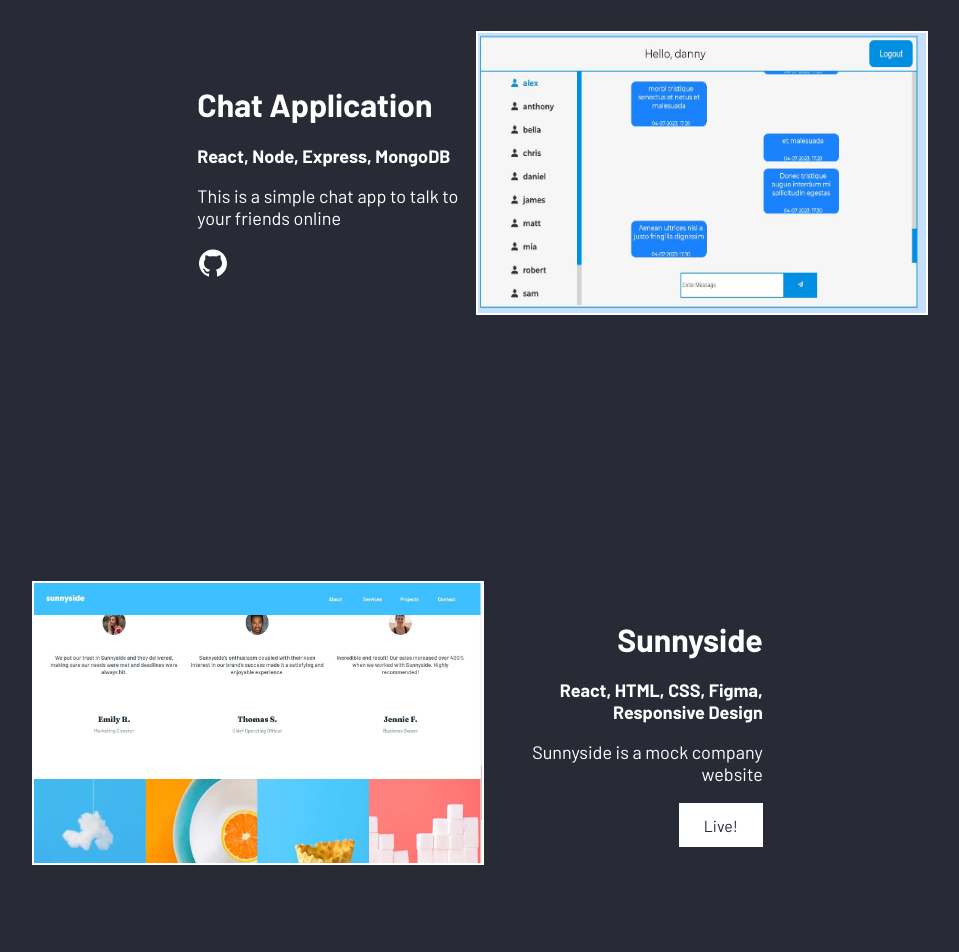
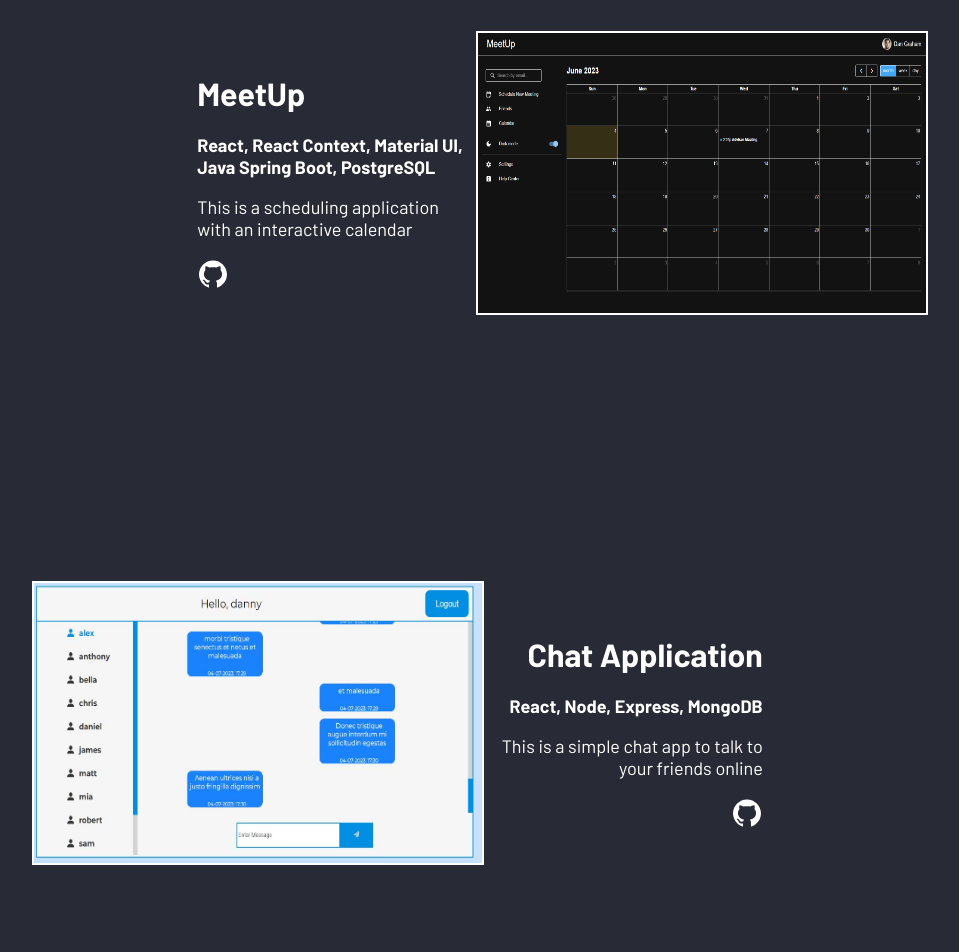
Before and after one commit to DanGraham23/PortfolioSite, a React (Create React App) app in the folder danielgraham/: page / in a window 1280 px wide. Shown: the part 2260-3212 px from the top of the page, without its empty margins (160-1119 px from the left). Built offline with nearby package versions, Linux system fonts and the light colour scheme.

Commit message:
update projects and resume

```diff
--- a/danielgraham/src/Components/Projects/Projects.jsx
+++ b/danielgraham/src/Components/Projects/Projects.jsx
@@ -2,6 +2,7 @@ import './style.css';
 import shopfriends from '../../assets/images/shop-friends1.JPG';
 import sunnyside from '../../assets/images/sunnyside1.JPG';
 import chatapp from '../../assets/images/react-chat1.JPG';
+import meetup from '../../assets/images/meetup.JPG';
 import { useEffect } from 'react';
 import {AiFillGithub,AiFillYoutube} from 'react-icons/ai';
 
@@ -55,13 +56,13 @@ export default function Projects(){
                         href="https://github.com/DanGraham23/ShopFriendsTs"
                         target="_blank"
                         rel="noopener noreferrer">
-                            <AiFillGithub className='project-info-icon icon-green' aria-label='github'></AiFillGithub>
+                            <AiFillGithub className='project-info-icon icon-green' aria-label='github-to-shopfriends'></AiFillGithub>
                         </a>
                         <a className='demo-link'
                         href="https://www.youtube.com/watch?v=CtrylePSosM"
                         target="_blank"
                         rel="noopener noreferrer">
-                            <AiFillYoutube className='project-info-icon icon-red' aria-label='youtube-demo'></AiFillYoutube>
+                            <AiFillYoutube className='project-info-icon icon-red' aria-label='youtube-demo-to-shopfriends'></AiFillYoutube>
                         </a>
 
                     </div>
@@ -69,28 +70,43 @@ export default function Projects(){
             </div>
             <div className='project project-right'>
                 <div className='project-info text-left'>
+                    <h1 className='project-info-title'>MeetUp</h1>
+                    <h3 className='project-info-techs'>React, React Context, Material UI, Java Spring Boot, PostgreSQL</h3>
+                    <p className='project-info-descr'>This is a scheduling application with an interactive calendar</p>
+                    <div className='project-info-icons icons-left'>
+                    <a className='project'
+                    href='https://github.com/DanGraham23/MeetUp'
+                    target='_blank'
+                    rel="noopener noreferrer">
+                        <AiFillGithub className='project-info-icon icon-green' aria-label='github-to-meetup'></AiFillGithub>
+                    </a>
+                    </div>
+
+                </div>
+                <img src={meetup} alt="chat-application-chat-logs" className='project-img'/>
+            </div>
+            <div className='project project-left'>
+                <img src={chatapp} alt="chat-application-chat-logs" className='project-img'/>
+                <div className='project-info text-right'>
                     <h1 className='project-info-title'>Chat Application</h1>
                     <h3 className='project-info-techs'>React, Node, Express, MongoDB</h3>
                     <p className='project-info-descr'>This is a simple chat app to talk to your friends online</p>
-                    <div className='project-info-icons icons-left'>
+                    <div className='project-info-icons icons-right'>
                     <a className='project'
                     href='https://github.com/DanGraham23/react-chat-application'
                     target='_blank'
                     rel="noopener noreferrer">
-                        <AiFillGithub className='project-info-icon icon-green' aria-label='github'></AiFillGithub>
+                        <AiFillGithub className='project-info-icon icon-green' aria-label='github-to-chatapp'></AiFillGithub>
                     </a>
                     </div>
-
                 </div>
-                <img src={chatapp} alt="chat-application-chat-logs" className='project-img'/>
             </div>
-            <div className='project project-left'>
-                <img src={sunnyside} alt="sunny-side-design-website" className='project-img'/>
-                <div className='project-info text-right'>
+            <div className='project project-right'>
+                <div className='project-info text-left'>
                     <h1 className='project-info-title'>Sunnyside</h1>
                     <h3 className='project-info-techs'>React, HTML, CSS, Figma, Responsive Design</h3>
                     <p className='project-info-descr'>Sunnyside is a mock company website</p>
-                    <div className='project-info-icons icons-right'>
+                    <div className='project-info-icons icons-left'>
                         <a className='project project-live-button'
                         href='https://dangraham23.github.io/Sunnyside/'
                         target="_blank"
@@ -99,6 +115,7 @@ export default function Projects(){
                         </a>
                     </div>
                 </div>
+                <img src={sunnyside} alt="sunny-side-design-website" className='project-img'/>
             </div>
         </div>
     )
--- a/danielgraham/src/Components/Projects/style.css
+++ b/danielgraham/src/Components/Projects/style.css
@@ -1,5 +1,5 @@
 .projects-container{
-    height: 1800px;
+    height: 2400px;
     color: var(--primary-white);
     background-color: var(--primary-blue);
     display: flex;
@@ -184,7 +184,7 @@
 
 @media screen and (max-width: 768px) {
     .projects-container{
-        height: 1400px;
+        height: 1700px;
     }
 
     .project-right{
```
Also changed, not shown: danielgraham/src/assets/images/meetup.JPG (added), 1 other file (tests, documents, lock files or other folders).
